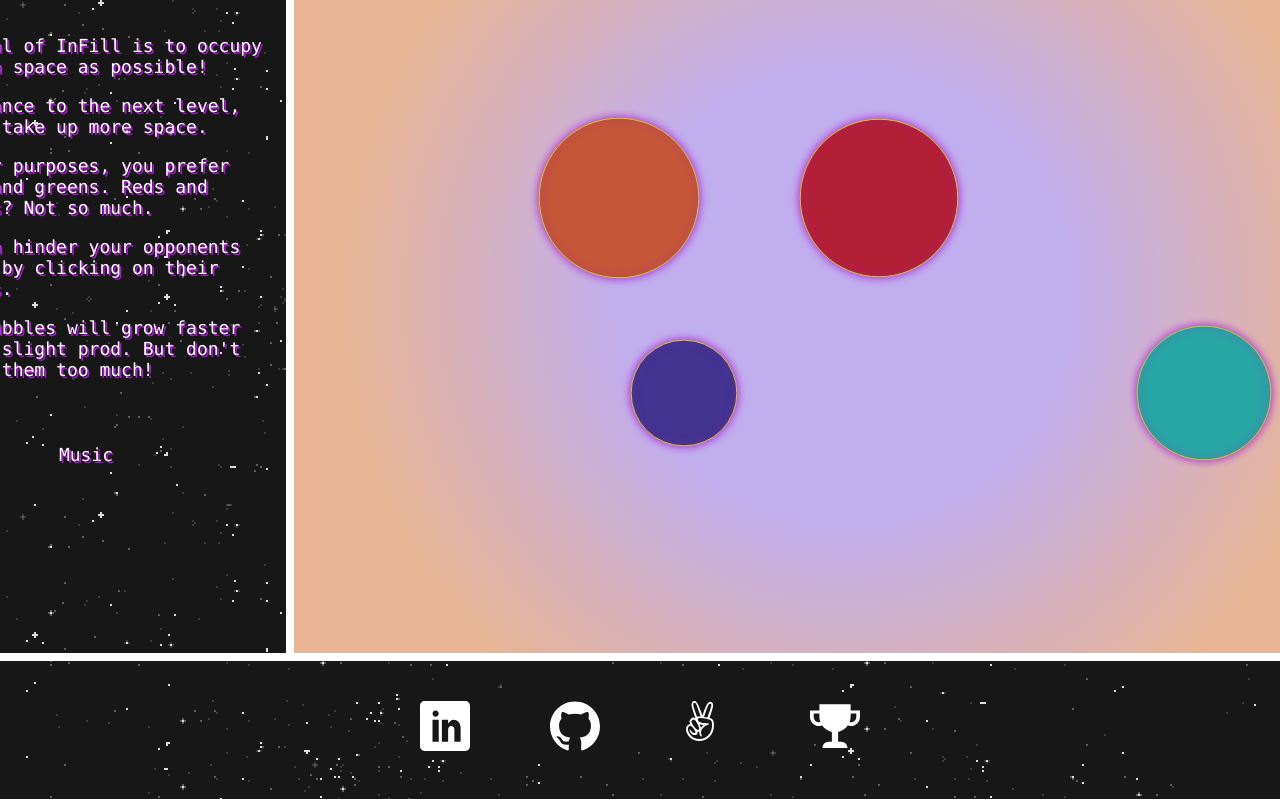
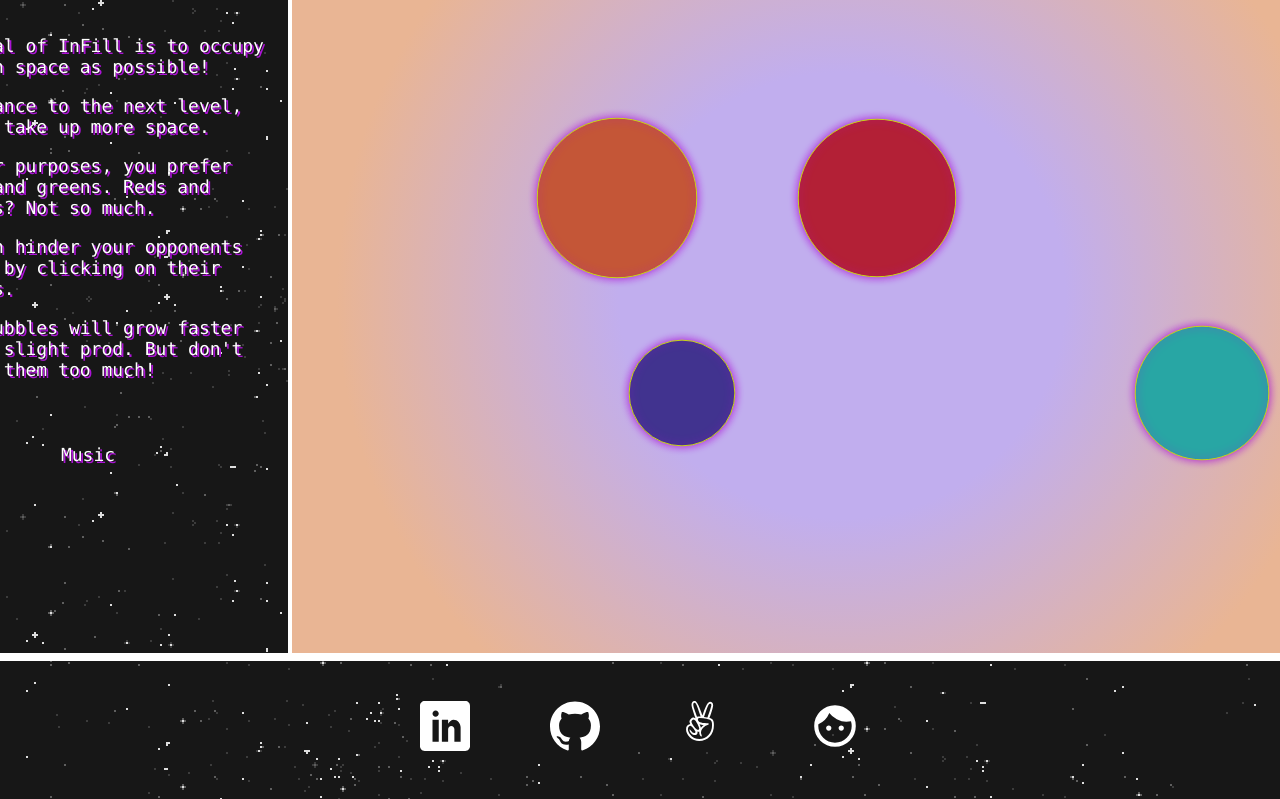
Before and after one commit to mufasubhai/infill, a website built with webpack: page index.html in a window 1280 px wide. Shown: the part 374-1173 px from the top of the page. Built offline with nearby package versions, Linux system fonts and the light colour scheme.

```diff
--- a/index.html
+++ b/index.html
@@ -58,9 +58,10 @@
 
         <a class="sidebar_nav_item" href="">
           <svg class="sidebar_icon" viewBox="0 0 40 40">
-            <path
-              d="M32.5 7.5v-5h-25v5h-7.5v5c0 4.142 3.358 7.5 7.5 7.5 0.784 0 1.54-0.121 2.251-0.344 1.804 2.578 4.555 4.445 7.749 5.094v7.75h-2.5c-2.761 0-5 2.239-5 5h20c0-2.761-2.239-5-5-5h-2.5v-7.75c3.194-0.648 5.946-2.515 7.749-5.094 0.711 0.223 1.467 0.344 2.251 0.344 4.142 0 7.5-3.358 7.5-7.5v-5h-7.5zM7.5 17.031c-2.499 0-4.531-2.033-4.531-4.531v-2.5h4.531v2.5c0 1.57 0.29 3.072 0.819 4.456-0.266 0.049-0.539 0.075-0.819 0.075zM37.031 12.5c0 2.499-2.033 4.531-4.531 4.531-0.28 0-0.553-0.027-0.819-0.075 0.528-1.384 0.819-2.886 0.819-4.456v-2.5h4.531v2.5z">
-            </path>
+          <path
+            d="M20 33.359q5.469 0 9.414-3.945t3.945-9.414q0-1.719-0.547-3.75-1.719 0.391-3.828 0.391-3.594 0-7.539-2.070t-5.977-4.961q-2.578 6.25-8.75 8.984-0.078 0.469-0.078 1.406 0 5.469 3.945 9.414t9.414 3.945zM20 3.359q6.875 0 11.758 4.883t4.883 11.758-4.883 11.758-11.758 4.883-11.758-4.883-4.883-11.758 4.883-11.758 11.758-4.883zM25 19.609q0.859 0 1.484 0.586t0.625 1.445-0.625 1.484-1.484 0.625-1.484-0.625-0.625-1.484 0.625-1.445 1.484-0.586zM15 19.609q0.859 0 1.484 0.586t0.625 1.445-0.625 1.484-1.484 0.625-1.484-0.625-0.625-1.484 0.625-1.445 1.484-0.586z">
+          </path>
+
           </svg>
         </a>
       </span>
--- a/package.json
+++ b/package.json
@@ -26,6 +26,7 @@
     "node-fetch": "^2.6.1",
     "node-sass": "^4.14.1",
     "sass-loader": "^10.0.2",
+    "tone": "^14.7.39",
     "webpack": "^4.44.1",
     "webpack-cli": "^3.3.12"
   },
--- a/public/css/infill.css
+++ b/public/css/infill.css
@@ -15,9 +15,12 @@
 .side-container {
     border: 4px solid white;
     border-bottom: 8px solid white;
+    border-right: 0px;
     width: 400px;
     display: flex;
     flex-direction: column;
+    border-top-left-radius: 4px;
+    border-bottom-left-radius: 4px;
 }
 
 .side-container li {
@@ -51,6 +54,8 @@
  display:inline-block;
  justify-items: center;
 border: 4px solid White;
+border-top-right-radius: 4px;
+border-bottom-right-radius: 4px;
 
 background: white;
 }
```
Also changed, not shown: README.md, 2 other files.
